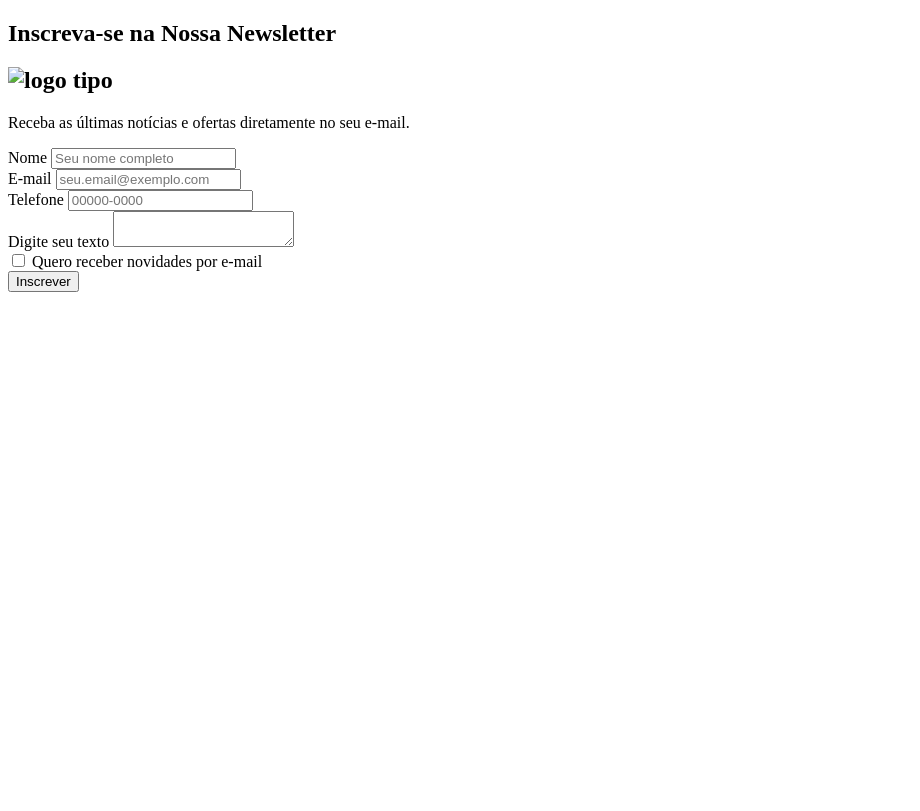
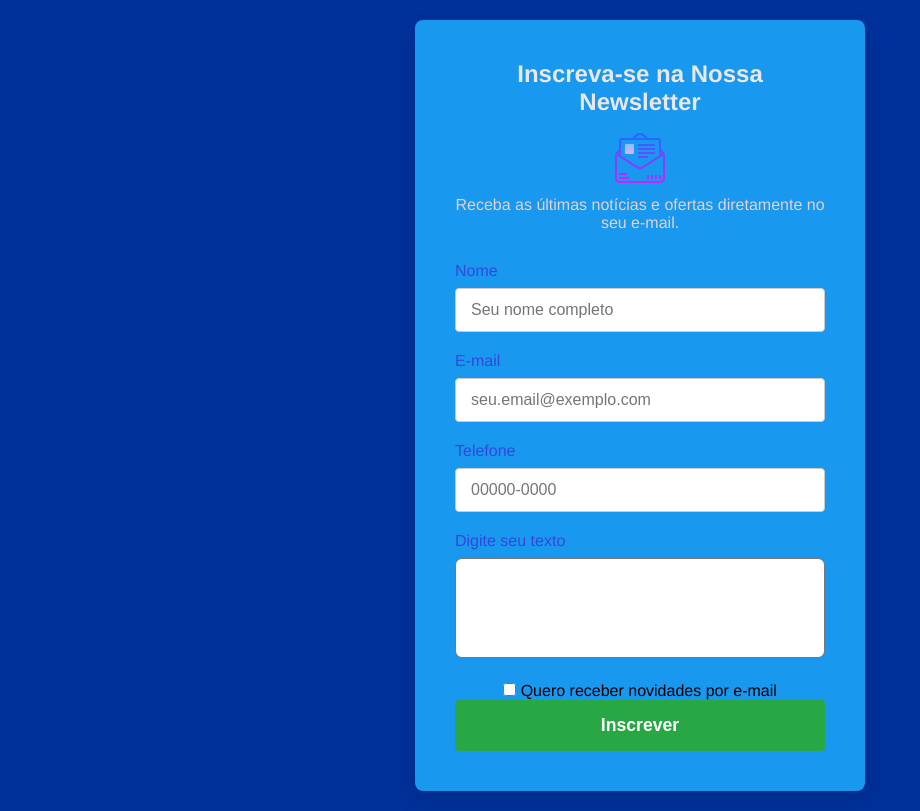
Before and after one commit to taynarasantossousa/Formulario-de-Inscricao, a plain HTML site: page index.html in a window 1280 px wide. Shown: the whole page, without its empty margins (0-920 px from the left). Drawn offline with Linux system fonts and the light colour scheme; the site is published under a folder, as on GitHub Pages, so addresses that start at the root find nothing.

Commit message:
Update index.html

```diff
--- a/index.html
+++ b/index.html
@@ -13,7 +13,7 @@
     <meta name="robots" content="index,follow">
     <title>Formulário de Inscrição</title>
     <link rel="shortcut icon" href="/assets/icone.png" type="image/x-icon">
-    <link rel="stylesheet" href="/css/style.css">
+    <link rel="stylesheet" href="css/style.css">
 </head>
 
 <body>
@@ -21,7 +21,7 @@
         <div class="form-container">
             <h2 class="form-title">Inscreva-se na Nossa Newsletter</h2>
             <h2>
-                <img src="/assets/icone.msg.png" alt="logo tipo ">
+                <img src="assets/icone.msg.png" alt="logo tipo ">
             </h2>
             <p class="form-subtitle">Receba as últimas notícias e ofertas diretamente no seu e-mail.</p>
 
@@ -59,4 +59,5 @@
     </main>
 </body>
 
+
 </html>
```
